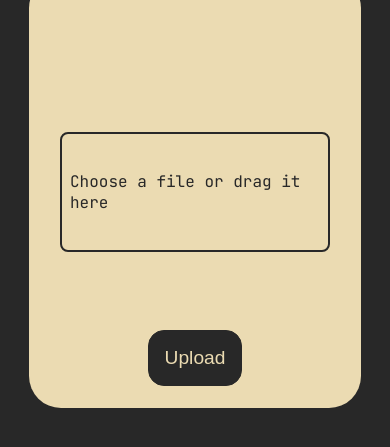
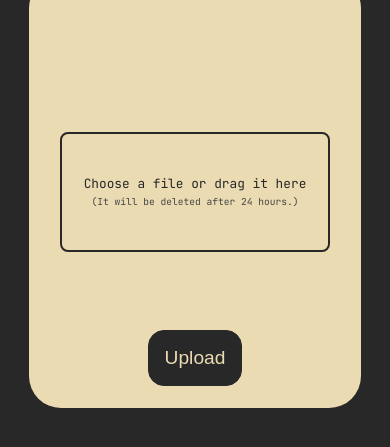
Before and after one commit to Blaster4385/file-share, a plain HTML site: page client/index.html in a window 390 px wide. Shown: the part 255-702 px from the top of the page. Drawn offline with Linux system fonts and the light colour scheme.

Commit message:
feat: show information aboout uploaded files

```diff
--- a/client/assets/styles.css
+++ b/client/assets/styles.css
@@ -71,6 +71,11 @@ body {
   bottom: 5%;
 }
 
+.upload__info {
+  font-size: 0.8rem;
+  color: #454545;
+}
+
 .upload__input {
   color: #282828;
   border: 2px solid #282828;
@@ -99,6 +104,10 @@ body {
   border-radius: 0.5rem;
   min-height: 300px;
   min-width: 300px;
+}
+
+.upload__input__overlay__text {
+  text-align: center;
 }
 
 .upload__result {
@@ -150,6 +159,14 @@ a {
     padding: 0.5rem;
   }
 
+  .upload__input__overlay__text {
+    font-size: 0.8rem;
+  }
+
+  .upload__info {
+    font-size: 0.6rem;
+  }
+
   .upload__button,
   .download__button {
     font-size: 1.2rem;
--- a/client/index.html
+++ b/client/index.html
@@ -16,7 +16,7 @@
         <div class="upload__container">
           <div class="upload__input__overlay">
             <p class="upload__input__overlay__text">
-              Choose a file or drag it here
+              Choose a file or drag it here<br><span class="upload__info">(It will be deleted after 24 hours.)</span>
             </p>
           </div>
           <input type="file" class="upload__input" name="file" />
```
